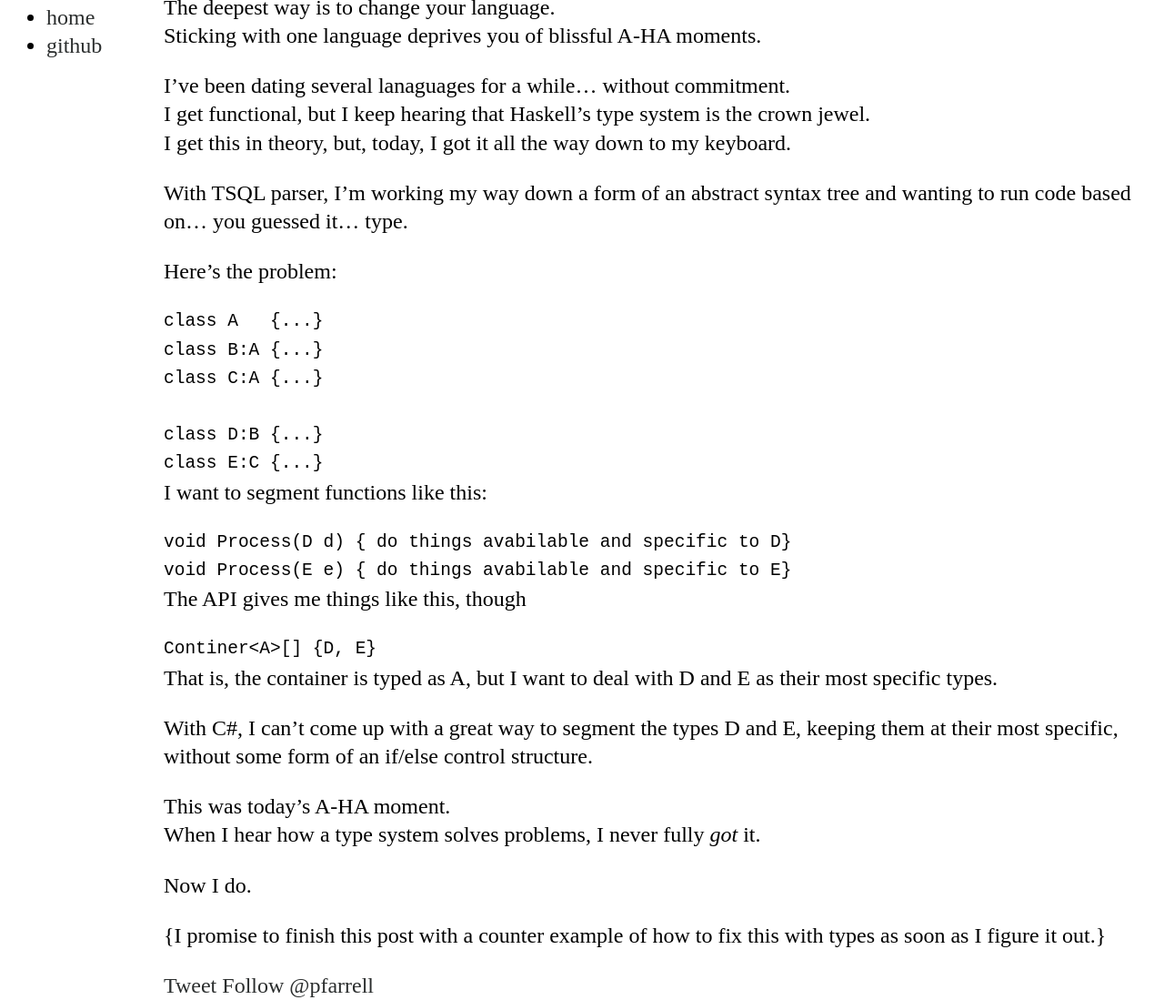
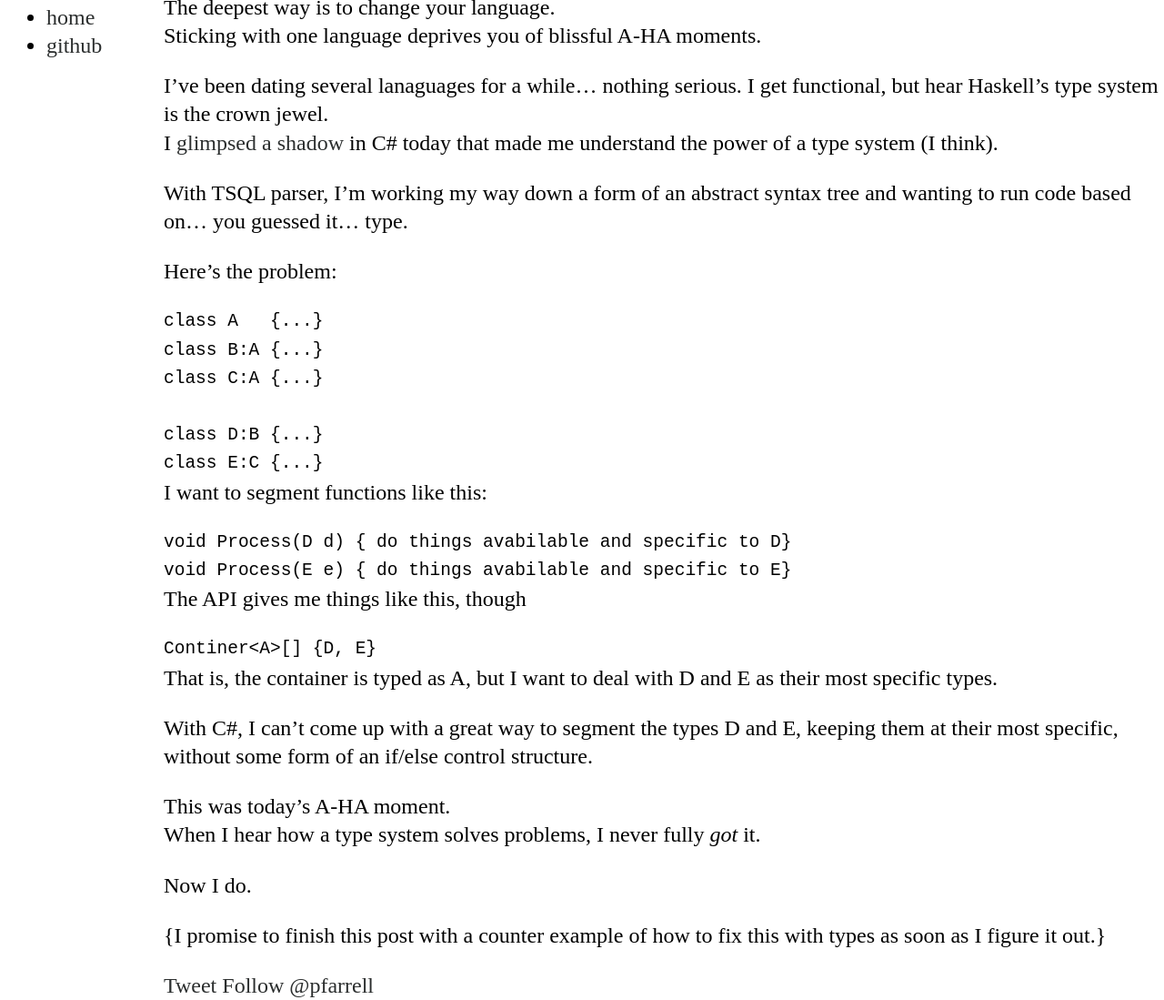
Before and after one commit to pfarrell/pfarrell.github.com, a Jekyll site: the page built from _posts/2012-02-17-i-get-it.markdown, in a window 1280 px wide, cut to the strip 159-1258 px from the top of the page. Shown: the whole strip at 91% size. Built offline with Jekyll 4.4.1, drawn with Linux system fonts in a browser that asks for light colours; nearby versions of some CDN libraries; some web fonts are replaced; Markdown is read by kramdown in place of the engine named in the settings; comment, search, counter and statistics services are not loaded.

Commit message:
wordings

```diff
--- a/_posts/2012-02-17-i-get-it.markdown
+++ b/_posts/2012-02-17-i-get-it.markdown
@@ -6,9 +6,9 @@ I love finding a new way of approaching problems.
 The deepest way is to change your language.
 Sticking with one language deprives you of blissful A-HA moments.
 
-I've been dating several lanaguages for a while... without commitment.
-I get functional, but I keep hearing that Haskell's type system is the crown jewel.
-I get this in theory, but, today, I got it all the way down to my keyboard.
+I've been dating several lanaguages for a while... nothing serious.
+I get functional, but hear Haskell's type system is the crown jewel.
+I [glimpsed a shadow](http://en.wikipedia.org/wiki/Allegory_of_the_Cave) in C# today that made me understand the power of a type system (I think).
 
 With TSQL parser, I'm working my way down a form of an abstract syntax tree and wanting to run code based on... you guessed it... type.
 
```
